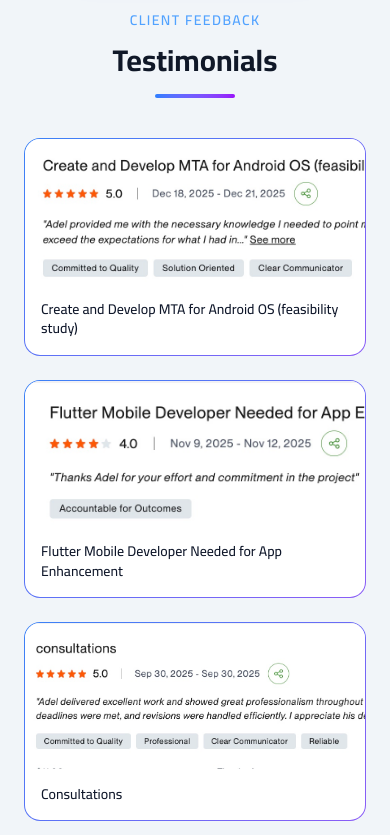
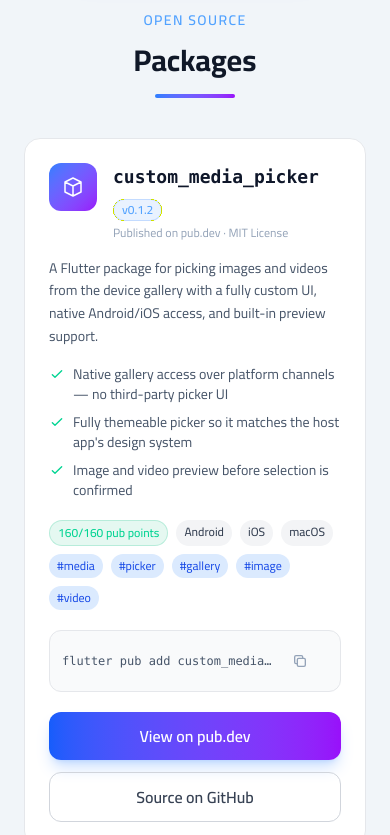
Before and after one commit to A7med3li011/Adel-PORTFOLIO, a Next.js app: page / in a window 390 px wide. Shown: the part 10880-11715 px from the top of the page. Built offline with nearby package versions, Linux system fonts and the light colour scheme.

Commit message:
feat: add Packages section with package details and integrate into homepage

```diff
--- a/app/components/Navbar.tsx
+++ b/app/components/Navbar.tsx
@@ -7,6 +7,7 @@ const navLinks = [
   "About",
   "Experience",
   "Projects",
+  "Packages",
   "Articles",
   "Skills",
   "Contact",
--- /dev/null
+++ b/app/components/sections/PackagesSection.tsx
@@ -0,0 +1,196 @@
+"use client";
+
+import { packages } from "../../data/packages";
+import { useTheme } from "../ThemeProvider";
+import CopyButton from "../ui/CopyButton";
+import ScrollReveal from "../ui/ScrollReveal";
+import SectionTitle from "../ui/SectionTitle";
+
+export default function PackagesSection() {
+  const { theme } = useTheme();
+  const isDark = theme === "dark";
+
+  return (
+    <section
+      id="packages"
+      className="py-16 md:py-24 px-6 transition-colors duration-300"
+      style={{ background: "var(--bg-secondary)" }}
+    >
+      <div className="max-w-6xl mx-auto">
+        <SectionTitle label="Open Source" title="Packages" />
+
+        <div className="grid grid-cols-1 lg:grid-cols-2 gap-6">
+          {packages.map((pkg) => (
+            <ScrollReveal key={pkg.name}>
+              <div
+                className={`h-full rounded-2xl border p-6 transition-all duration-300 hover:-translate-y-1 ${
+                  isDark
+                    ? "bg-[#0f172a]/50 border-gray-800/50 hover:shadow-xl"
+                    : "bg-white border-gray-200 hover:shadow-lg"
+                }`}
+              >
+                {/* Header */}
+                <div className="flex items-start gap-4">
+                  <div className="w-12 h-12 rounded-xl bg-gradient-to-br from-blue-500 to-purple-600 flex items-center justify-center shrink-0">
+                    <svg
+                      className="w-6 h-6 text-white"
+                      fill="none"
+                      stroke="currentColor"
+                      viewBox="0 0 24 24"
+                      aria-hidden="true"
+                    >
+                      <path
+                        strokeLinecap="round"
+                        strokeLinejoin="round"
+                        strokeWidth={1.5}
+                        d="M20 7l-8-4-8 4m16 0l-8 4m8-4v10l-8 4m0-10L4 7m8 4v10M4 7v10l8 4"
+                      />
+                    </svg>
+                  </div>
+
+                  <div className="min-w-0">
+                    <div className="flex items-center gap-2 flex-wrap">
+                      <h3
+                        className="text-lg font-bold font-mono break-all"
+                        style={{ color: "var(--text-primary)" }}
+                      >
+                        {pkg.name}
+                      </h3>
+                      <span className="px-2 py-0.5 rounded-full bg-blue-500/10 text-blue-400 text-xs font-medium border border-blue-500/20">
+                        v{pkg.version}
+                      </span>
+                    </div>
+                    <p
+                      className="text-xs mt-1"
+                      style={{ color: "var(--text-muted)" }}
+                    >
+                      Published on pub.dev
+                      {pkg.license ? ` · ${pkg.license} License` : ""}
+                    </p>
+                  </div>
+                </div>
+
+                {/* Description */}
+                <p
+                  className="mt-4 text-sm leading-relaxed"
+                  style={{ color: "var(--text-secondary)" }}
+                >
+                  {pkg.description}
+                </p>
+
+                {/* Highlights */}
+                {pkg.highlights && (
+                  <ul className="mt-4 space-y-2">
+                    {pkg.highlights.map((item) => (
+                      <li
+                        key={item}
+                        className="flex gap-2 text-sm"
+                        style={{ color: "var(--text-secondary)" }}
+                      >
+                        <svg
+                          className="w-4 h-4 mt-0.5 shrink-0 text-emerald-400"
+                          fill="none"
+                          stroke="currentColor"
+                          viewBox="0 0 24 24"
+                          aria-hidden="true"
+                        >
+                          <path
+                            strokeLinecap="round"
+                            strokeLinejoin="round"
+                            strokeWidth={2}
+                            d="M5 13l4 4L19 7"
+                          />
+                        </svg>
+                        {item}
+                      </li>
+                    ))}
+                  </ul>
+                )}
+
+                {/* Badges */}
+                <div className="mt-5 flex flex-wrap gap-2">
+                  {pkg.pubPoints && (
+                    <span className="px-2 py-1 rounded-full bg-emerald-500/10 text-emerald-400 text-xs font-medium border border-emerald-500/20">
+                      {pkg.pubPoints.granted}/{pkg.pubPoints.max} pub points
+                    </span>
+                  )}
+                  {pkg.platforms.map((platform) => (
+                    <span
+                      key={platform}
+                      className={`px-2 py-1 rounded-full text-xs font-medium ${
+                        isDark
+                          ? "bg-gray-800/70 text-gray-300"
+                          : "bg-gray-100 text-gray-700"
+                      }`}
+                    >
+                      {platform}
+                    </span>
+                  ))}
+                </div>
+
+                {/* Topics */}
+                <div className="mt-2 flex flex-wrap gap-2">
+                  {pkg.topics.map((topic) => (
+                    <span
+                      key={topic}
+                      className={`px-2 py-1 rounded-full text-xs ${
+                        isDark
+                          ? "bg-blue-900/30 text-blue-300"
+                          : "bg-blue-100 text-blue-700"
+                      }`}
+                    >
+                      #{topic}
+                    </span>
+                  ))}
+                </div>
+
+                {/* Install snippet */}
+                <div
+                  className={`mt-5 flex items-center gap-2 rounded-xl border px-3 py-2 ${
+                    isDark
+                      ? "bg-black/30 border-gray-800"
+                      : "bg-gray-50 border-gray-200"
+                  }`}
+                >
+                  <code
+                    className="text-xs md:text-sm font-mono truncate"
+                    style={{ color: "var(--text-secondary)" }}
+                  >
+                    {pkg.install}
+                  </code>
+                  <CopyButton text={pkg.install} />
+                </div>
+
+                {/* Actions */}
+                <div className="mt-5 flex flex-col sm:flex-row gap-3">
+                  <a
+                    href={pkg.pubUrl}
+                    target="_blank"
+                    rel="noopener noreferrer"
+                    className="flex-1 text-center px-4 py-3 rounded-xl bg-gradient-to-r from-blue-600 to-purple-600 hover:from-blue-500 hover:to-purple-500 text-white font-semibold transition-all duration-300 shadow-lg shadow-blue-500/25 hover:shadow-blue-500/40 hover:-translate-y-0.5 min-h-[44px] focus:outline-none focus-visible:ring-2 focus-visible:ring-blue-400"
+                  >
+                    View on pub.dev
+                  </a>
+                  {pkg.repoUrl && (
+                    <a
+                      href={pkg.repoUrl}
+                      target="_blank"
+                      rel="noopener noreferrer"
+                      className={`flex-1 text-center px-4 py-3 rounded-xl font-semibold border transition-all duration-300 hover:-translate-y-0.5 min-h-[44px] focus:outline-none focus-visible:ring-2 focus-visible:ring-blue-400 ${
+                        isDark
+                          ? "border-gray-700 text-gray-200 hover:bg-gray-800/60"
+                          : "border-gray-300 text-gray-700 hover:bg-gray-100"
+                      }`}
+                    >
+                      Source on GitHub
+                    </a>
+                  )}
+                </div>
+              </div>
+            </ScrollReveal>
+          ))}
+        </div>
+      </div>
+    </section>
+  );
+}
--- /dev/null
+++ b/app/data/packages.ts
@@ -0,0 +1,34 @@
+export type PackageItem = {
+  name: string;
+  version: string;
+  description: string;
+  install: string;
+  pubUrl: string;
+  repoUrl?: string;
+  platforms: string[];
+  topics: string[];
+  pubPoints?: { granted: number; max: number };
+  license?: string;
+  highlights?: string[];
+};
+
+export const packages: PackageItem[] = [
+  {
+    name: "custom_media_picker",
+    version: "0.1.2",
+    description:
+      "A Flutter package for picking images and videos from the device gallery with a fully custom UI, native Android/iOS access, and built-in preview support.",
+    install: "flutter pub add custom_media_picker",
+    pubUrl: "https://pub.dev/packages/custom_media_picker",
+    repoUrl: "https://github.com/Adelmostafa31/media_picker_demo",
+    platforms: ["Android", "iOS", "macOS"],
+    topics: ["media", "picker", "gallery", "image", "video"],
+    pubPoints: { granted: 160, max: 160 },
+    license: "MIT",
+    highlights: [
+      "Native gallery access over platform channels — no third-party picker UI",
+      "Fully themeable picker so it matches the host app's design system",
+      "Image and video preview before selection is confirmed",
+    ],
+  },
+];
--- a/app/page.tsx
+++ b/app/page.tsx
@@ -9,6 +9,7 @@ import ExperienceSection from "./components/sections/ExperienceSection";
 import Footer from "./components/sections/Footer";
 import HeroSection from "./components/sections/HeroSection";
 import HowIWorkSection from "./components/sections/HowIWorkSection";
+import PackagesSection from "./components/sections/PackagesSection";
 import ProjectsSectionWrapper from "./components/sections/ProjectsSectionWrapper";
 import SkillsSection from "./components/sections/SkillsSection";
 import TestimonialsSection from "./components/sections/TestimonialsSection";
@@ -28,6 +29,7 @@ export default function Home() {
           "experience",
           "articles",
           "projects",
+          "packages",
           "skills",
           "contact",
         ]}
@@ -41,6 +43,7 @@ export default function Home() {
       <ExperienceSection />
       <ArticlesSectionWrapper />
       <ProjectsSectionWrapper />
+      <PackagesSection />
       <TestimonialsSection />
       <SkillsSection />
       <EducationSection />
```
Also changed, not shown: .claude/settings.local.json.
